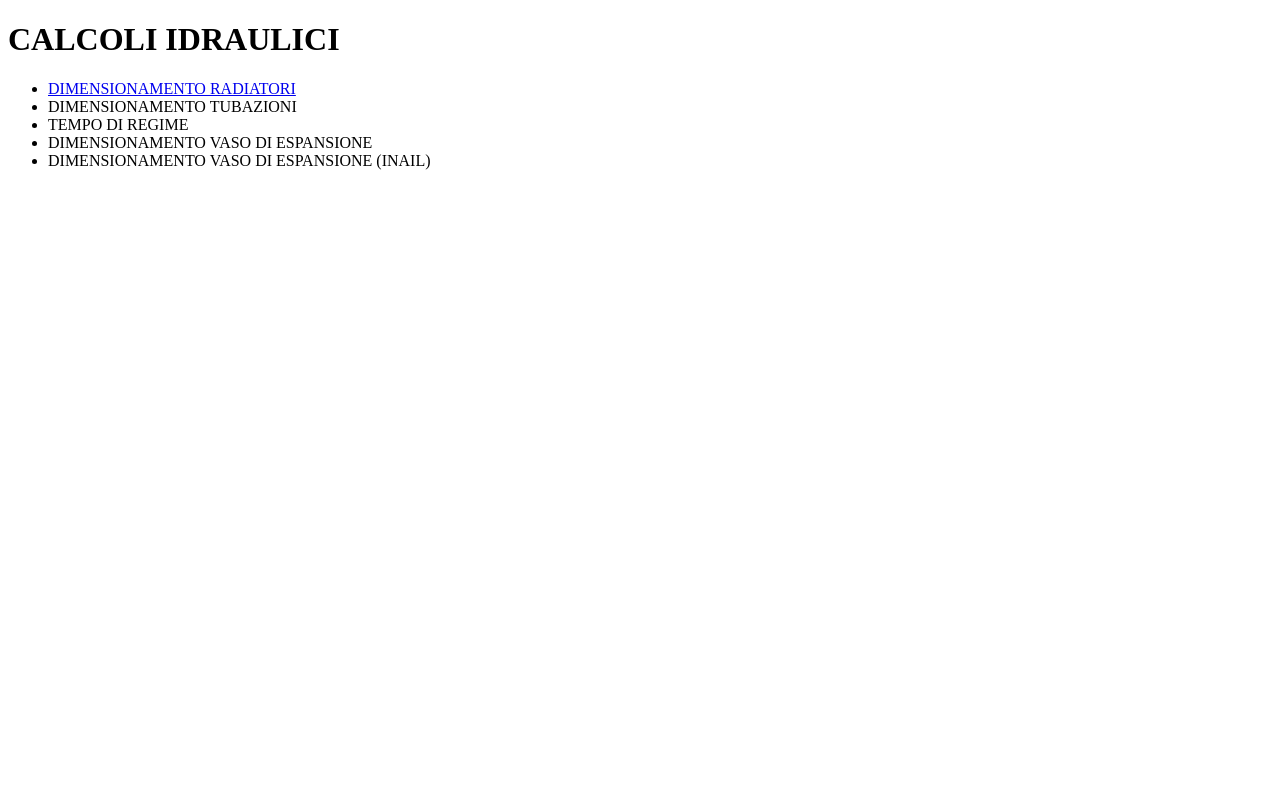
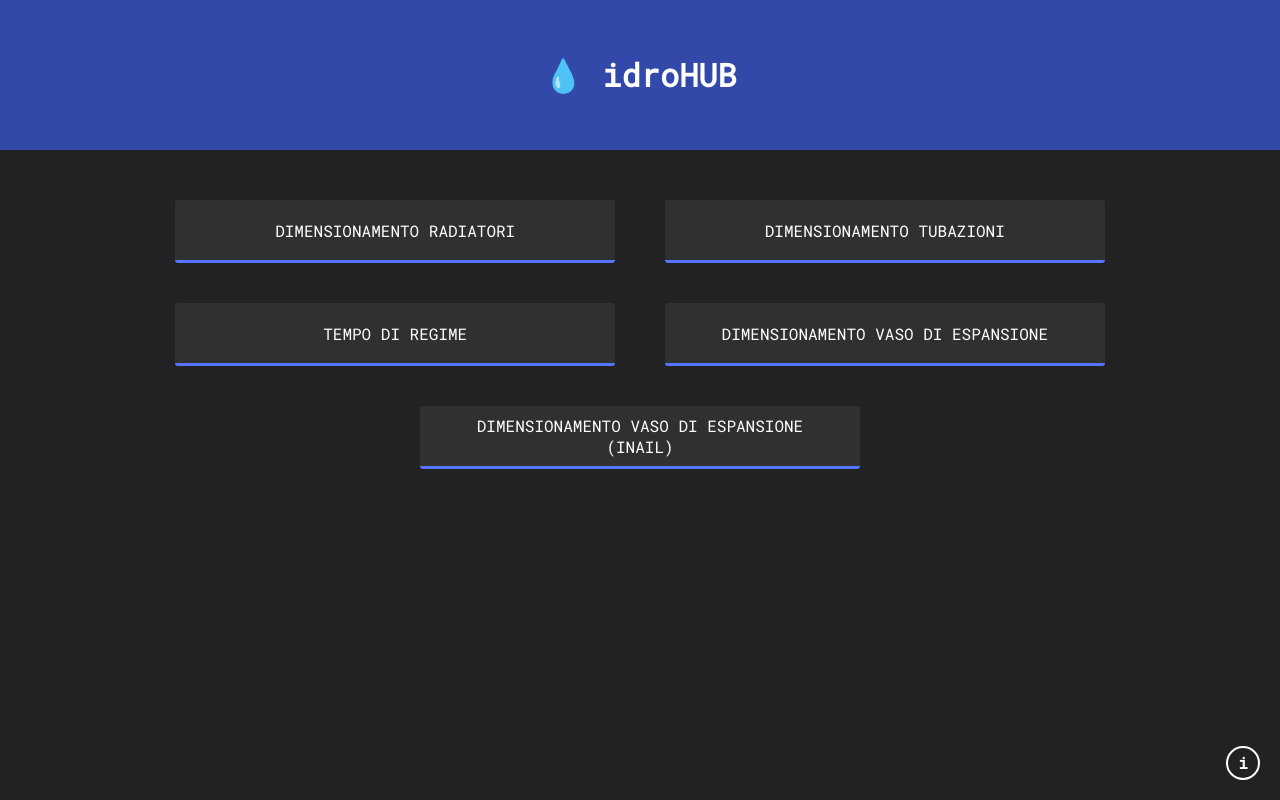
Before and after one commit to DvDRaga/OLD-idroHUB, a plain HTML site: page index.html in a window 1280 px wide. Drawn offline with Linux system fonts and the light colour scheme; a script that the page names is missing.

Commit message:
Major changes

```diff
--- /dev/null
+++ b/css/index.css
@@ -0,0 +1,81 @@
+* {
+    margin: 0;
+    padding: 0;
+    font-family: 'Roboto Mono', monospace;
+    color: white;
+    background-color: rgb(34, 34, 34);
+}
+:root {
+    --headerHeight: 150px;
+}
+
+
+body, html {
+    height: 100%;
+    width: 100%;
+}
+a:link, a:visited, a:hover, a:active {
+    text-decoration: none;
+    background-color: inherit;
+}
+
+.header {
+    width: 100%;
+    height: var(--headerHeight);
+    background-color: rgb(51, 73, 170);
+    display: block;
+    text-align: center;
+    line-height: var(--headerHeight);
+}
+h1 {
+    display: contents;
+}
+.content {
+    display: block;
+    width: 100%;
+    height: calc(100% - var(--headerHeight) - 30px);
+    text-align: center;
+    padding-top: 30px;
+    overflow: auto;
+}
+ul {
+    max-width: 980px;
+    display: inline-block;
+}
+li {
+    display: inline-flex;
+    width: calc(100% - 80px);
+    margin: 20px;
+    max-width: 400px;
+    min-height: 50px;
+    background-color: rgb(48, 48, 48);
+    padding: 5px 20px;
+    border-bottom: 3px solid rgb(85, 116, 255);
+    border-radius: 3px;
+}
+li:hover {
+    background-color: rgb(85, 116, 255);
+    transition: 300ms;
+    cursor: pointer;
+}
+a {
+    margin: auto;
+    text-align: center;
+}
+.credits {
+    position: absolute;
+    bottom: 20px;
+    right: 20px;
+    height: 30px;
+    width: 30px;
+    border: 2px solid white;
+    border-radius: 30px;
+    text-align: center;
+    line-height: 30px;
+    font-weight: bold;
+}
+.credits:hover {
+    background-color: white;
+    color: rgb(34, 34, 34);
+    cursor: pointer;
+}
--- a/index.html
+++ b/index.html
@@ -3,25 +3,35 @@
 
   <head>
     <meta charset="utf-8">
-    <title>Calcoli Idraulici</title>
+    <title>idroHUB</title>
     <meta name="author" content="DvDRaga">
     <meta name="description" content="Calcoli vari relativi alla progettazione idraulica.">
     <meta name="viewport" content="width=device-width, initial-scale=1">
 
-    <link href="css/style.css" rel="stylesheet">
+    <link rel="apple-touch-icon" sizes="180x180" href="./resource/icon/apple-touch-icon.png">
+    <link rel="icon" type="image/png" sizes="32x32" href="./resource/icon/favicon-32x32.png">
+    <link rel="icon" type="image/png" sizes="16x16" href="./resource/icon/favicon-16x16.png">
+    <link rel="manifest" href="./resource/icon/site.webmanifest">
+    <link href="https://fonts.googleapis.com/css?family=Roboto+Mono&display=swap" rel="stylesheet">
+    <link href="css/index.css" rel="stylesheet">
   </head>
 
   <body>
+    <div class="header">
+      <h1>💧 idroHUB</h1>
+    </div>
 
-    <h1>CALCOLI IDRAULICI</h1>
+    <div class="content">
+      <ul>
+        <li><a href=".\pages\dim_radiatori.html">DIMENSIONAMENTO RADIATORI</a></li>
+        <li><a href="">DIMENSIONAMENTO TUBAZIONI</a></li>
+        <li><a href="">TEMPO DI REGIME</a></li>
+        <li><a href="">DIMENSIONAMENTO VASO DI ESPANSIONE</a></li>
+        <li><a href="">DIMENSIONAMENTO VASO DI ESPANSIONE (INAIL)</a></li>
+      </ul>
+    </div>
 
-    <ul>
-      <li><a href=".\pages\dim_radiatori.html">DIMENSIONAMENTO RADIATORI</a></li>
-      <li>DIMENSIONAMENTO TUBAZIONI</li>
-      <li>TEMPO DI REGIME</li>
-      <li>DIMENSIONAMENTO VASO DI ESPANSIONE</li>
-      <li>DIMENSIONAMENTO VASO DI ESPANSIONE (INAIL)</li>
-    </ul>
+    <div class="credits">i</div>
 
     <script src="js/script.js"></script>
   </body>
```
Also changed, not shown: js/index.js (added), resource/icon/android-chrome-192x192.png (added), resource/icon/android-chrome-512x512.png (added), resource/icon/apple-touch-icon.png (added), resource/icon/favicon-16x16.png (added), resource/icon/favicon-32x32.png (added), resource/icon/favicon.ico (added), resource/icon/site.webmanifest (added).
